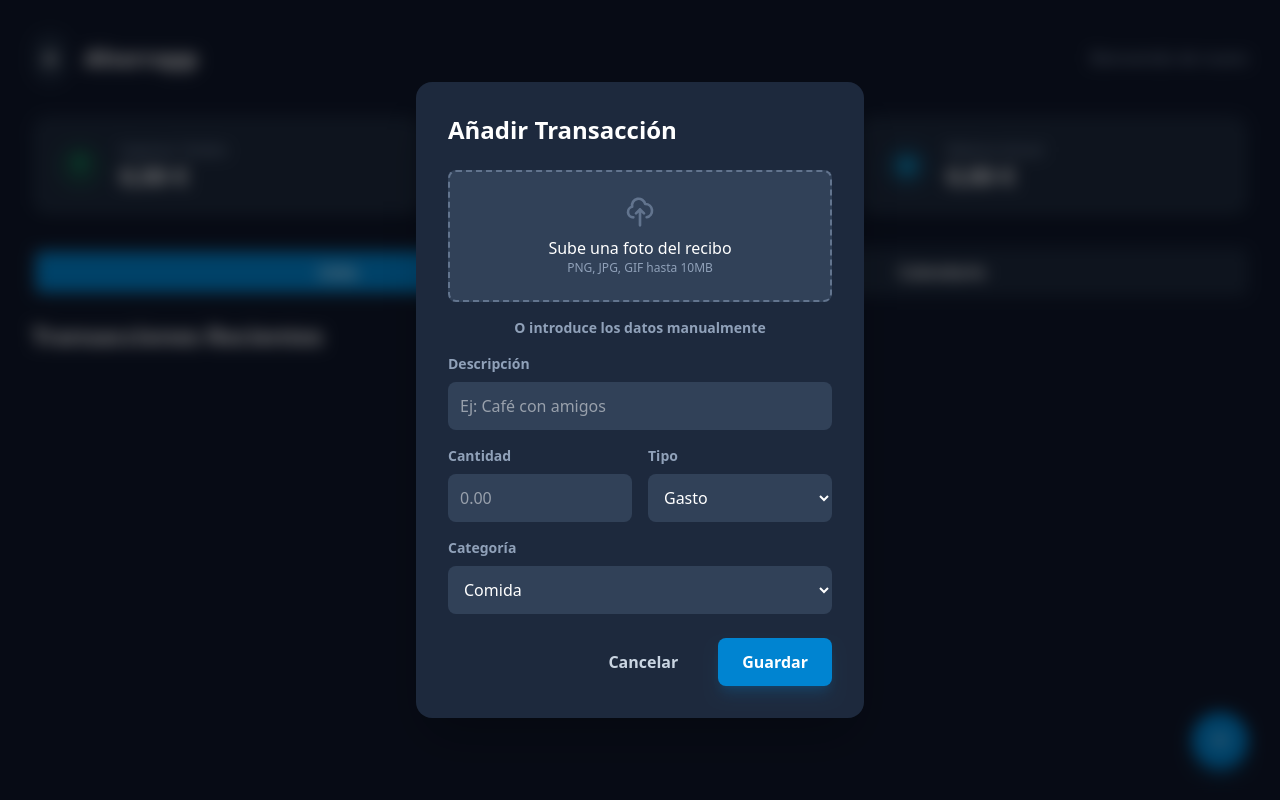
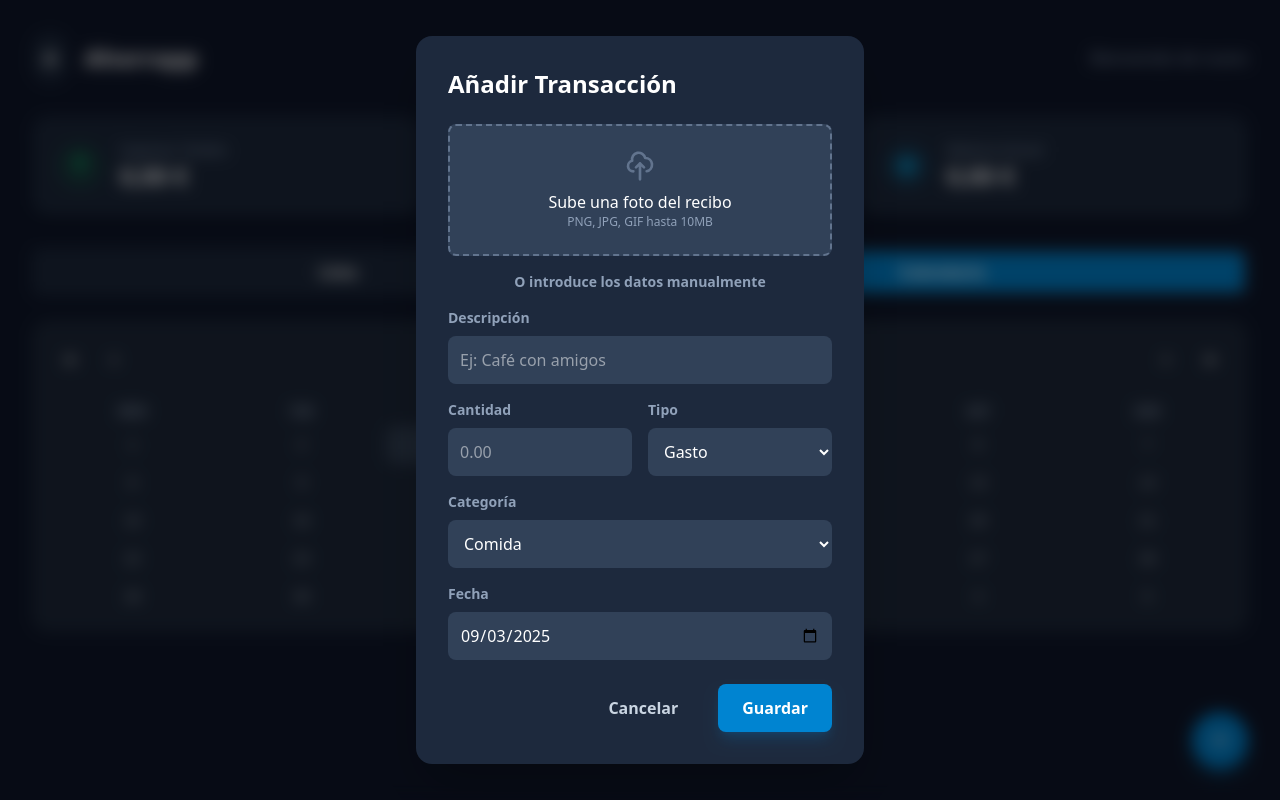
Before and after one commit to nelsonlondonodev/ahorrapp, a React (Vite) app: page / in a window 1280 px wide. Both pictures are taken after a click on the button 1220 px from the left and 740 px from the top of the page. Built offline with nearby package versions, Linux system fonts and the light colour scheme.

Commit message:
feat: Enhance calendar functionality
- Allow adding/editing transactions for any selected date from the calendar.
- Pre-fill the date in the transaction modal with the selected calendar date.
- Set the calendar view as the default view on app load.

```diff
--- a/src/App.jsx
+++ b/src/App.jsx
@@ -137,11 +137,12 @@ function TransactionItem({ transaction, onEdit, onDelete }) {
 }
 
 // Modal para añadir o editar una transacción
-function AddTransactionModal({ onClose, onSave, transactionToEdit }) {
+function AddTransactionModal({ onClose, onSave, transactionToEdit, selectedDate }) {
     const [description, setDescription] = useState(transactionToEdit?.description || '');
     const [amount, setAmount] = useState(transactionToEdit?.amount || '');
     const [category, setCategory] = useState(transactionToEdit?.category || 'Comida');
     const [type, setType] = useState(transactionToEdit?.type || 'expense');
+    const [date, setDate] = useState(transactionToEdit?.date || selectedDate || new Date().toISOString().split('T')[0]);
     const [isScanning, setIsScanning] = useState(false);
     const [fileName, setFileName] = useState('');
 
@@ -203,13 +204,7 @@ function AddTransactionModal({ onClose, onSave, transactionToEdit }) {
             amount: parseFloat(amount),
             category,
             type,
-            date: transactionToEdit?.date || (() => {
-                const d = new Date();
-                const year = d.getFullYear();
-                const month = String(d.getMonth() + 1).padStart(2, '0');
-                const day = String(d.getDate()).padStart(2, '0');
-                return `${year}-${month}-${day}`;
-            })(),
+            date,
         };
 
         onSave(transactionData);
@@ -256,7 +251,7 @@ function AddTransactionModal({ onClose, onSave, transactionToEdit }) {
                              </select>
                         </div>
                     </div>
-                     <div className="mb-6">
+                     <div className="mb-4">
                         <label className="block text-slate-400 text-sm font-bold mb-2">Categoría</label>
                         <select value={category} onChange={(e) => setCategory(e.target.value)} className="w-full bg-slate-700 text-white p-3 rounded-lg focus:outline-none focus:ring-2 focus:ring-sky-500">
                            <option>Comida</option>
@@ -266,6 +261,10 @@ function AddTransactionModal({ onClose, onSave, transactionToEdit }) {
                            <option>Salario</option>
                            <option>Otros</option>
                         </select>
+                    </div>
+                    <div className="mb-6">
+                        <label className="block text-slate-400 text-sm font-bold mb-2">Fecha</label>
+                        <input type="date" value={date} onChange={(e) => setDate(e.target.value)} className="w-full bg-slate-700 text-white p-3 rounded-lg focus:outline-none focus:ring-2 focus:ring-sky-500"/>
                     </div>
 
                     <div className="flex justify-end gap-4">
@@ -284,7 +283,7 @@ export default function App() {
   const [transactions, setTransactions] = useState([]);
   const [isModalOpen, setIsModalOpen] = useState(false);
   const [editingTransaction, setEditingTransaction] = useState(null);
-  const [viewMode, setViewMode] = useState('list'); // 'list' or 'calendar'
+  const [viewMode, setViewMode] = useState('calendar'); // 'list' or 'calendar'
   const [selectedDate, setSelectedDate] = useState(null); // YYYY-MM-DD
 
   // Cargar transacciones iniciales
@@ -446,6 +445,7 @@ export default function App() {
             onClose={closeModal}
             onSave={handleSaveTransaction}
             transactionToEdit={editingTransaction}
+            selectedDate={selectedDate}
         />}
 
       </div>
```
